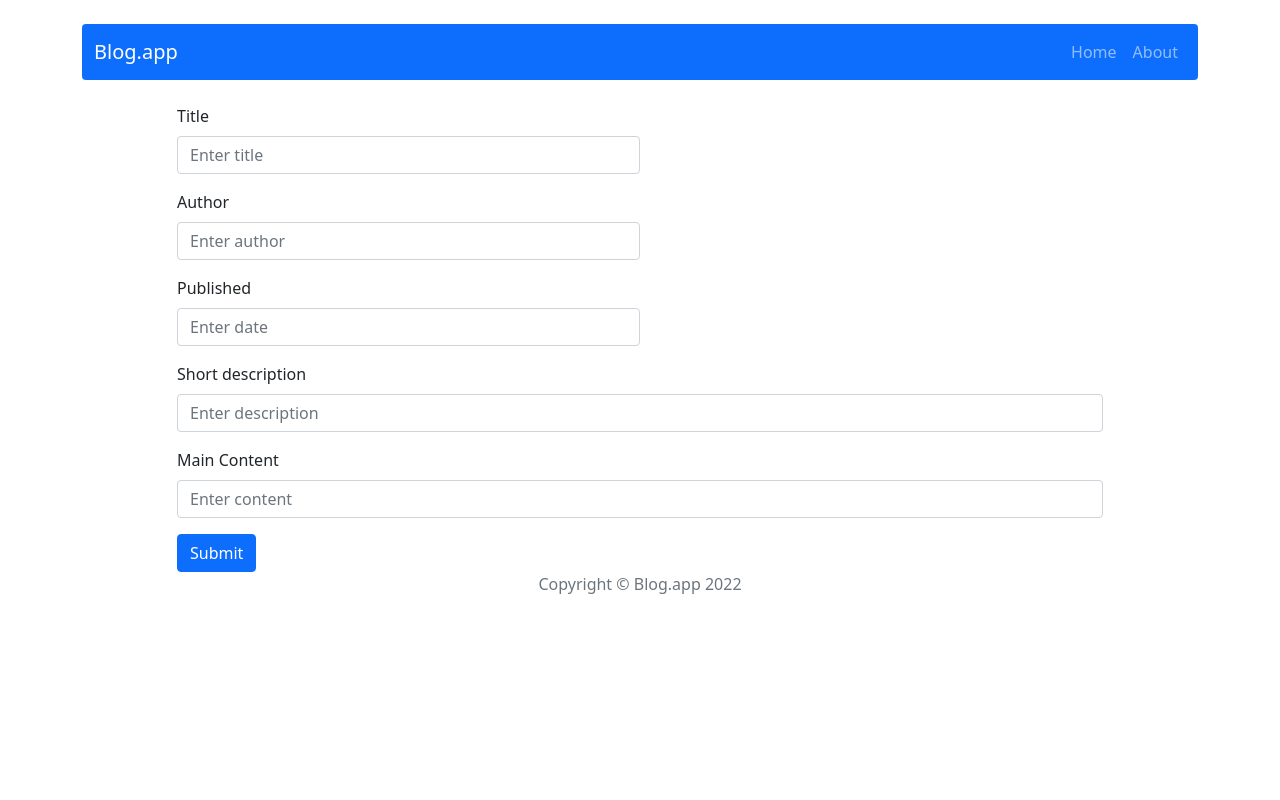
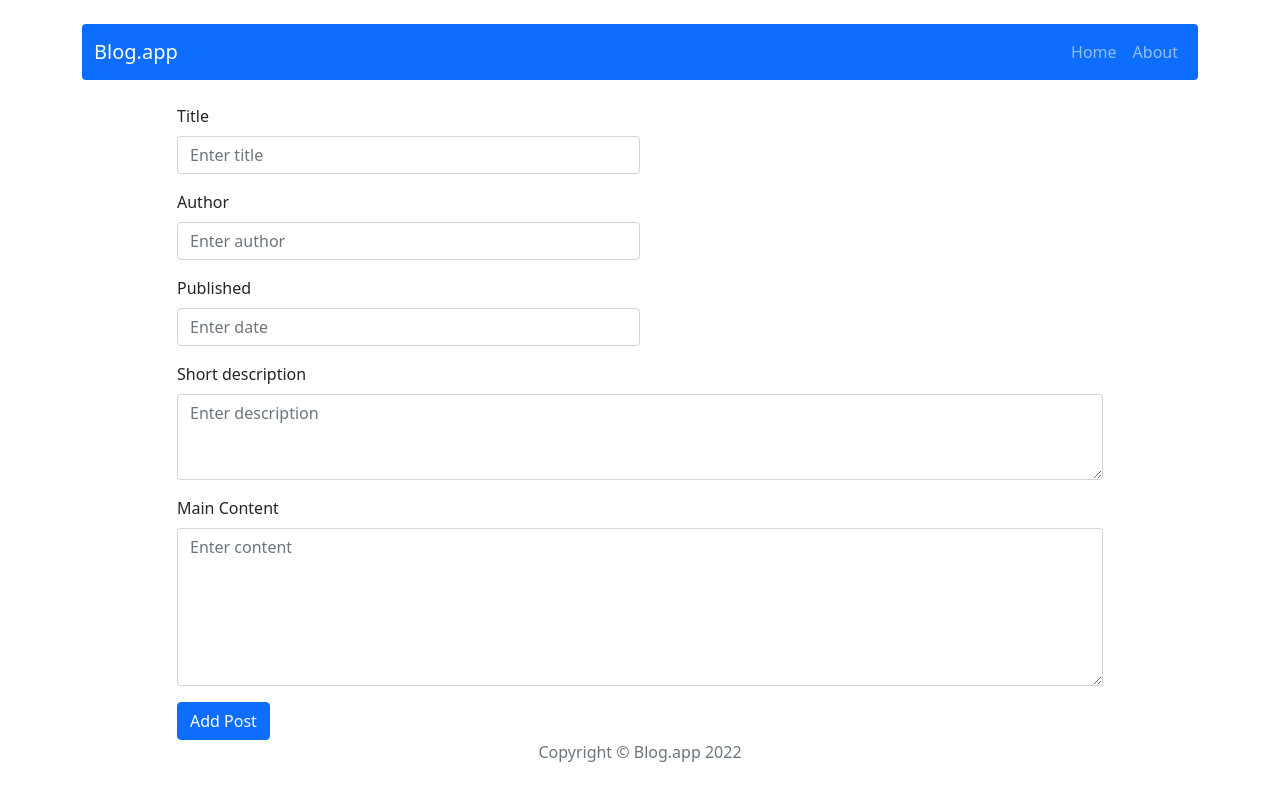
Before and after one commit to kamila-wilczynska/Blog-app-module-19, a React (Create React App) app: page /post/add in a window 1280 px wide. Built offline with nearby package versions, Linux system fonts and the light colour scheme.

Commit message:
Add states to Form

```diff
--- a/src/components/features/AddPostForm/AddPostForm.js
+++ b/src/components/features/AddPostForm/AddPostForm.js
@@ -1,8 +1,21 @@
 import Button from 'react-bootstrap/Button';
 import Form from 'react-bootstrap/Form';
 import { Row, Col } from 'react-bootstrap';
+import { useNavigate } from "react-router-dom";
+import { useDispatch } from 'react-redux';
+import { useState } from 'react';
 
-function AddPostForm() {
+function AddPostForm(props) {
+
+	const navigate = useNavigate();
+	const dispatch = useDispatch();
+
+	const [title, setTitle] = useState("");
+	const [author, setAuthor] = useState("");
+	const [published, setPublished] = useState("");
+	const [shortDescription, setshortDescription] = useState("");
+	const [content, setContent] = useState("");
+
 	return (
 		<>
 			<Row className="justify-content-md-center">
@@ -10,36 +23,50 @@ function AddPostForm() {
 					<Form>
 						<Col md={6}>
 
-      <Form.Group className="mb-3" controlId="formBasicEmail">
+							<Form.Group className="mb-3" controlId="title">
 								<Form.Label>Title</Form.Label>
-        <Form.Control type="email" placeholder="Enter title" />
+								<Form.Control type="email" placeholder="Enter title"
+								onChange={(e) => setTitle(e.target.value)}/>
 							</Form.Group>
 
-	  <Form.Group className="mb-3" controlId="formBasicEmail">
+							<Form.Group className="mb-3" controlId="Author">
 								<Form.Label>Author</Form.Label>
-        <Form.Control type="email" placeholder="Enter author" />
+								<Form.Control type="email" placeholder="Enter author"
+								onChange={(e) => setAuthor(e.target.value)}/>
 							</Form.Group>
 
 							<Form.Group className="mb-3" controlId="formBasicPassword">
 								<Form.Label>Published</Form.Label>
-        <Form.Control type="password" placeholder="Enter date" />
+								<Form.Control type="password" placeholder="Enter date"
+								onChange={(e) => setPublished(e.target.value)}/>
 							</Form.Group>
 						</Col>
 
-	  <Form.Group className="mb-3" controlId="formBasicPassword">
+						<Form.Group className="mb-3" controlId="descriptionForm">
 							<Form.Label>Short description</Form.Label>
-        <Form.Control type="password" placeholder="Enter description" />
+							<Form.Control
+								type="text"
+								as="textarea"
+								rows={3}
+								placeholder="Enter description"
+								onChange={(e) => setshortDescription(e.target.value)}/>
 						</Form.Group>
 
 
-	  <Form.Group className="mb-3" controlId="formBasicPassword">
+						<Form.Group className="mb-3" controlId="ContentForm">
 							<Form.Label>Main Content</Form.Label>
-        <Form.Control type="password" placeholder="Enter content" />
+							<Form.Control type="text"
+								as="textarea"
+								rows={6}
+								placeholder="Enter content"
+								onChange={(e) => setContent(e.target.value)}
+								/>
 						</Form.Group>
 
 						<Button variant="primary" type="submit">
-        Submit
+							Add Post
 						</Button>
+
 					</Form>
 				</Col>
 			</Row>
```
Lines whose indentation alone changed are shown as unchanged.
